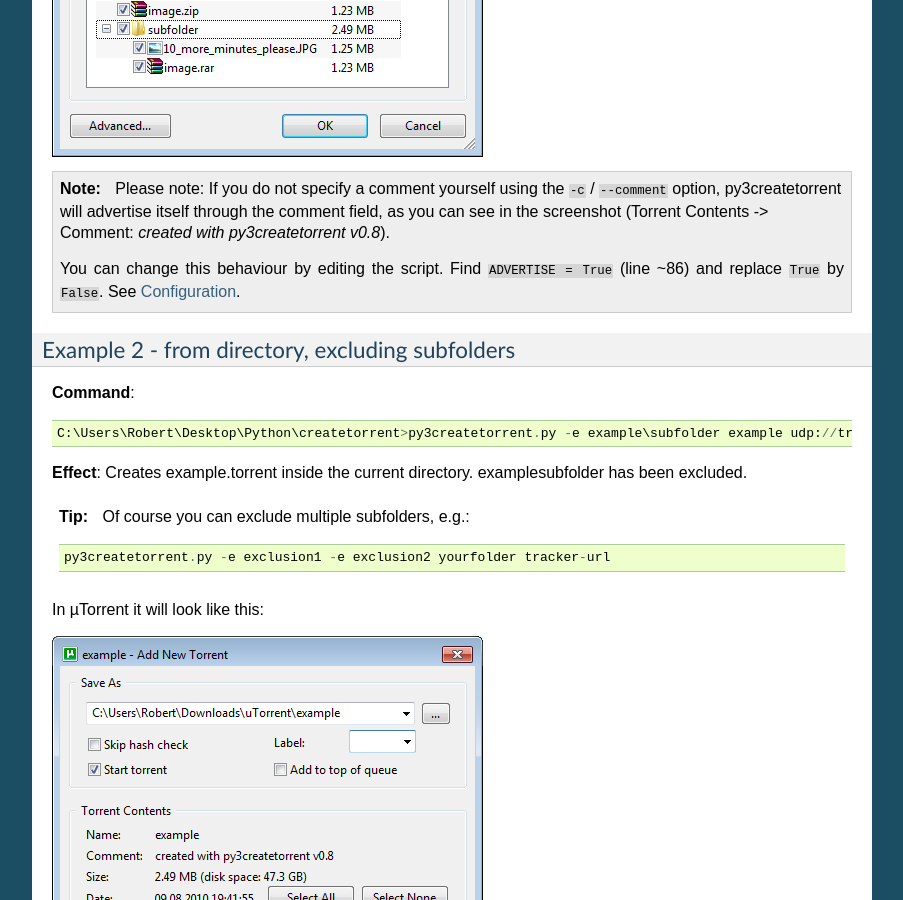
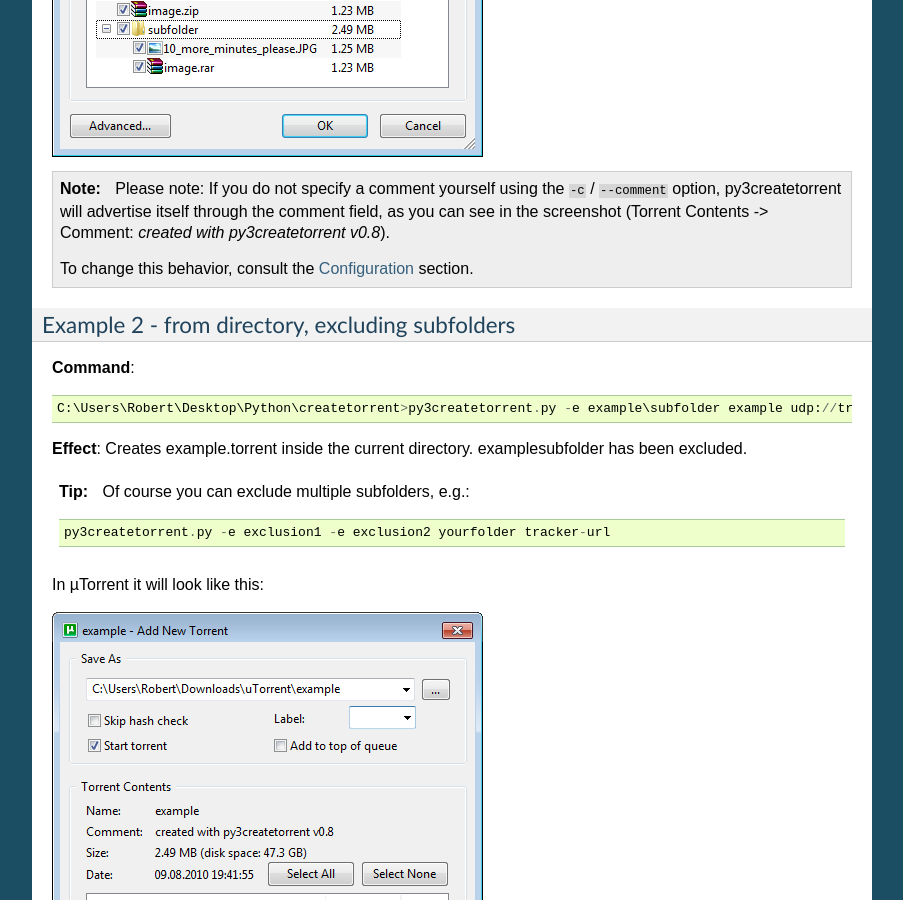
Before and after one commit to Ineluctable/py3createtorrent, a Sphinx documentation site: the page built from docs/source/user.rst, in a window 1280 px wide and 900 px high, scrolled down 5955 px. Shown: the whole window, without its empty margins (198-1101 px from the left). Built offline with Sphinx 7.4.7, drawn with Linux system fonts in a browser that asks for light colours.

Commit message:
Simplify note on changing the ADVERTISE behavior

```diff
--- a/docs/source/user.rst
+++ b/docs/source/user.rst
@@ -342,8 +342,7 @@
    you can see in the screenshot (Torrent Contents -> Comment: *created with
    py3createtorrent v0.8*).
 
-   You can change this behaviour by editing the script. Find ``ADVERTISE = True``
-   (line ~86) and replace ``True`` by ``False``. See :ref:`configuration`.
+   To change this behavior, consult the :ref:`configuration` section.
 
 Example 2 - from directory, excluding subfolders
 ^^^^^^^^^^^^^^^^^^^^^^^^^^^^^^^^^^^^^^^^^^^^^^^^
```
